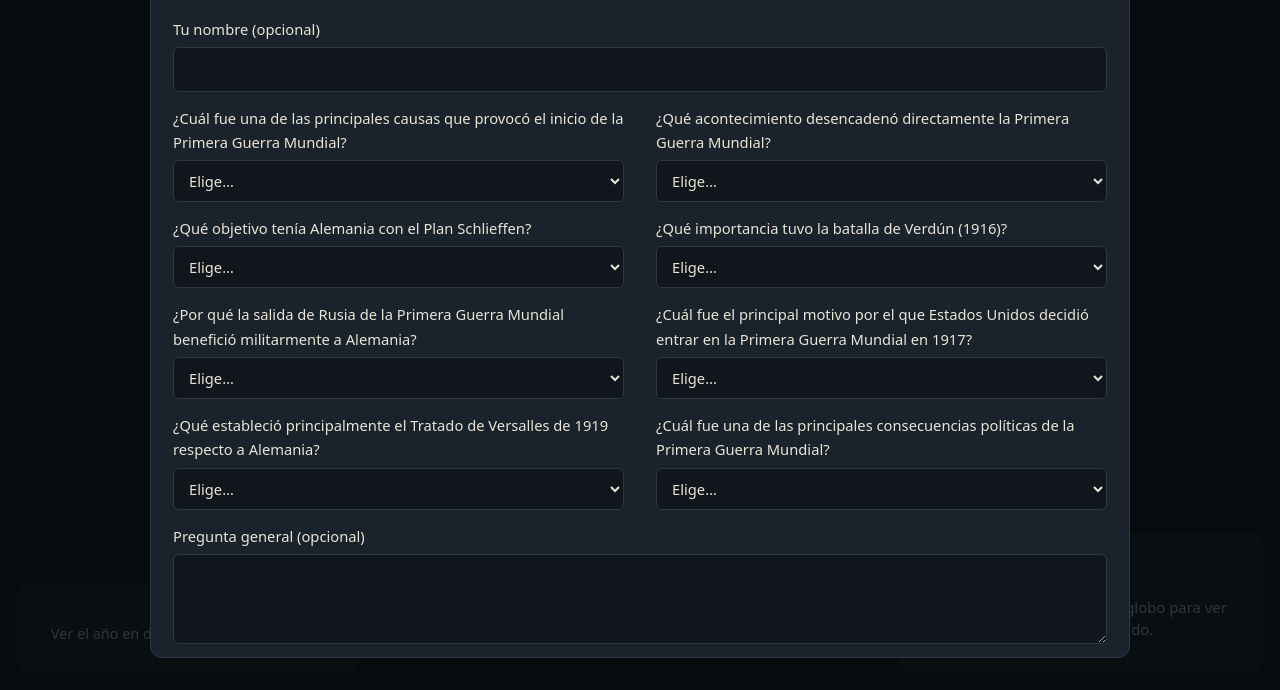
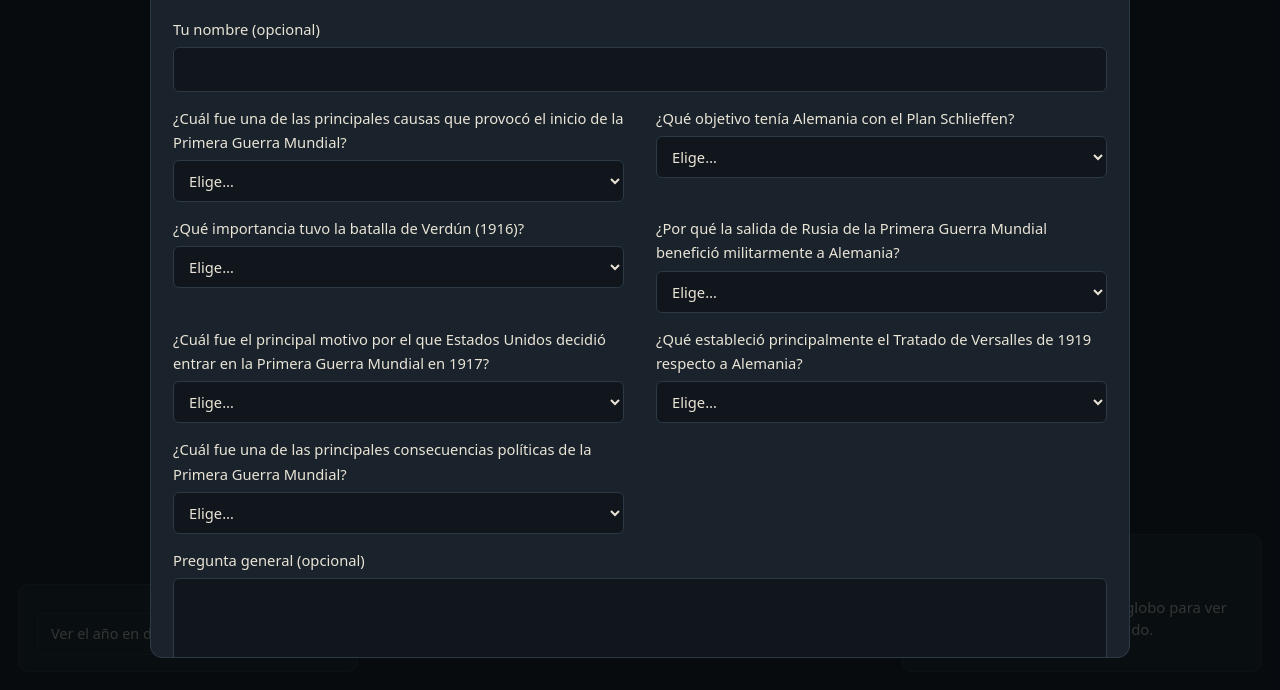
Before and after one commit to historiaoccidente92-lang/1-_Guerra_Mundial, a plain HTML site: page global.html in a window 1280 px wide. Both pictures are taken after a click on the button "Encuesta". Shown: the part 110-800 px from the top of the page. Drawn offline with nearby package versions, Linux system fonts and the light colour scheme; a script that the page names is missing.

```diff
--- a/global.html
+++ b/global.html
@@ -80,20 +80,18 @@
     <label class="full">Tu nombre (opcional)<input id="sNombre" maxlength="80" autocomplete="name"></label>
     <label>¿Cuál fue una de las principales causas que provocó el inicio de la Primera Guerra Mundial?
       <select id="p1" required><option value="">Elige…</option><option value="A">La independencia de las colonias africanas.</option><option value="B">El asesinato del archiduque Francisco Fernando de Austria.</option><option value="C">La caída del Imperio romano</option><option value="D">La Revolución rusa.</option><option value="E">La invasión alemana a Polonia.</option></select></label>
-    <label>¿Qué acontecimiento desencadenó directamente la Primera Guerra Mundial?
-      <select id="p2" required><option value="">Elige…</option><option value="A">La invasión alemana de Polonia</option><option value="B">La Revolución rusa</option><option value="C">El asesinato del archiduque Francisco Fernando</option><option value="D">La caída del Imperio otomano</option><option value="E">La invasión de Bélgica por Francia</option></select></label>
     <label>¿Qué objetivo tenía Alemania con el Plan Schlieffen?
-      <select id="p3" required><option value="">Elige…</option><option value="A">Invadir Rusia antes que Francia</option><option value="B">Derrotar rápidamente a Francia atravesando Bélgica y luego concentrarse en Rusia</option><option value="C">Conquistar los territorios británicos en África</option><option value="D">Bloquear los puertos británicos con submarinos</option></select></label>
+      <select id="p2" required><option value="">Elige…</option><option value="A">Invadir Rusia antes que Francia</option><option value="B">Derrotar rápidamente a Francia atravesando Bélgica y luego concentrarse en Rusia</option><option value="C">Conquistar los territorios británicos en África</option><option value="D">Bloquear los puertos británicos con submarinos</option></select></label>
     <label>¿Qué importancia tuvo la batalla de Verdún (1916)?
-      <select id="p4" required><option value="">Elige…</option><option value="A">Permitió la rendición inmediata de Alemania.</option><option value="B">Marcó la entrada de Estados Unidos en la guerra.</option><option value="C">Fue una de las batallas más largas y sangrientas, demostrando el desgaste de la guerra de trincheras.</option><option value="D">Provocó la caída del Imperio austrohúngaro.</option><option value="E">Terminó definitivamente con el frente occidental.</option></select></label>
+      <select id="p3" required><option value="">Elige…</option><option value="A">Permitió la rendición inmediata de Alemania.</option><option value="B">Marcó la entrada de Estados Unidos en la guerra.</option><option value="C">Fue una de las batallas más largas y sangrientas, demostrando el desgaste de la guerra de trincheras.</option><option value="D">Provocó la caída del Imperio austrohúngaro.</option><option value="E">Terminó definitivamente con el frente occidental.</option></select></label>
     <label>¿Por qué la salida de Rusia de la Primera Guerra Mundial benefició militarmente a Alemania?
-      <select id="p5" required><option value="">Elige…</option><option value="A">Porque Rusia entregó sus colonias a Alemania.</option><option value="B">Porque Alemania pudo concentrar más tropas en el frente occidental.</option><option value="C">Porque Francia abandonó la guerra.</option><option value="D">Porque Inglaterra perdió su flota naval.</option><option value="D">Porque Estados Unidos decidió retirarse.</option></select></label>
+      <select id="p4" required><option value="">Elige…</option><option value="A">Porque Rusia entregó sus colonias a Alemania.</option><option value="B">Porque Alemania pudo concentrar más tropas en el frente occidental.</option><option value="C">Porque Francia abandonó la guerra.</option><option value="D">Porque Inglaterra perdió su flota naval.</option><option value="D">Porque Estados Unidos decidió retirarse.</option></select></label>
     <label>¿Cuál fue el principal motivo por el que Estados Unidos decidió entrar en la Primera Guerra Mundial en 1917?
-      <select id="p6" required><option value="">Elige…</option><option value="A">La invasión alemana a territorio estadounidense.</option><option value="B">La alianza militar entre Estados Unidos y Rusia.</option><option value="C">El hundimiento de barcos por submarinos alemanes y el telegrama Zimmermann.</option><option value="D">La ocupación alemana de Francia.</option><option value="E">El asesinato del presidente estadounidense.</option></select></label>
+      <select id="p5" required><option value="">Elige…</option><option value="A">La invasión alemana a territorio estadounidense.</option><option value="B">La alianza militar entre Estados Unidos y Rusia.</option><option value="C">El hundimiento de barcos por submarinos alemanes y el telegrama Zimmermann.</option><option value="D">La ocupación alemana de Francia.</option><option value="E">El asesinato del presidente estadounidense.</option></select></label>
     <label>¿Qué estableció principalmente el Tratado de Versalles de 1919 respecto a Alemania?
-      <select id="p7" required><option value="">Elige…</option><option value="A">La expansión de sus territorios en Europa.</option><option value="B">Su incorporación a la Triple Entente.</option><option value="C">La eliminación de todas las sanciones económicas.</option><option value="D">La aceptación de responsabilidad por la guerra, el pago de reparaciones y la reducción de su ejército.</option><option value="E">La división de Alemania entre Francia e Inglaterra.</option></select></label>
+      <select id="p6" required><option value="">Elige…</option><option value="A">La expansión de sus territorios en Europa.</option><option value="B">Su incorporación a la Triple Entente.</option><option value="C">La eliminación de todas las sanciones económicas.</option><option value="D">La aceptación de responsabilidad por la guerra, el pago de reparaciones y la reducción de su ejército.</option><option value="E">La división de Alemania entre Francia e Inglaterra.</option></select></label>
     <label>¿Cuál fue una de las principales consecuencias políticas de la Primera Guerra Mundial?
-      <select id="p8" required><option value="">Elige…</option><option value="A">El fortalecimiento de todos los imperios europeos.</option><option value="B"> La desaparición de los imperios alemán, austrohúngaro, ruso y otomano.</option><option value="C">La unificación de todos los países europeos.</option><option value="D">La desaparición del capitalismo.</option><options value="E">El inicio inmediato de la Guerra Fría.</options></select></label>
+      <select id="p7" required><option value="">Elige…</option><option value="A">El fortalecimiento de todos los imperios europeos.</option><option value="B"> La desaparición de los imperios alemán, austrohúngaro, ruso y otomano.</option><option value="C">La unificación de todos los países europeos.</option><option value="D">La desaparición del capitalismo.</option><options value="E">El inicio inmediato de la Guerra Fría.</options></select></label>
      <label class="full">Pregunta general (opcional)<textarea id="sComent" maxlength="500"></textarea></label>
     <button type="submit" id="sEnviar" class="full">Enviar respuestas</button>
     <p id="sMsg" class="full" role="status"></p>
```
